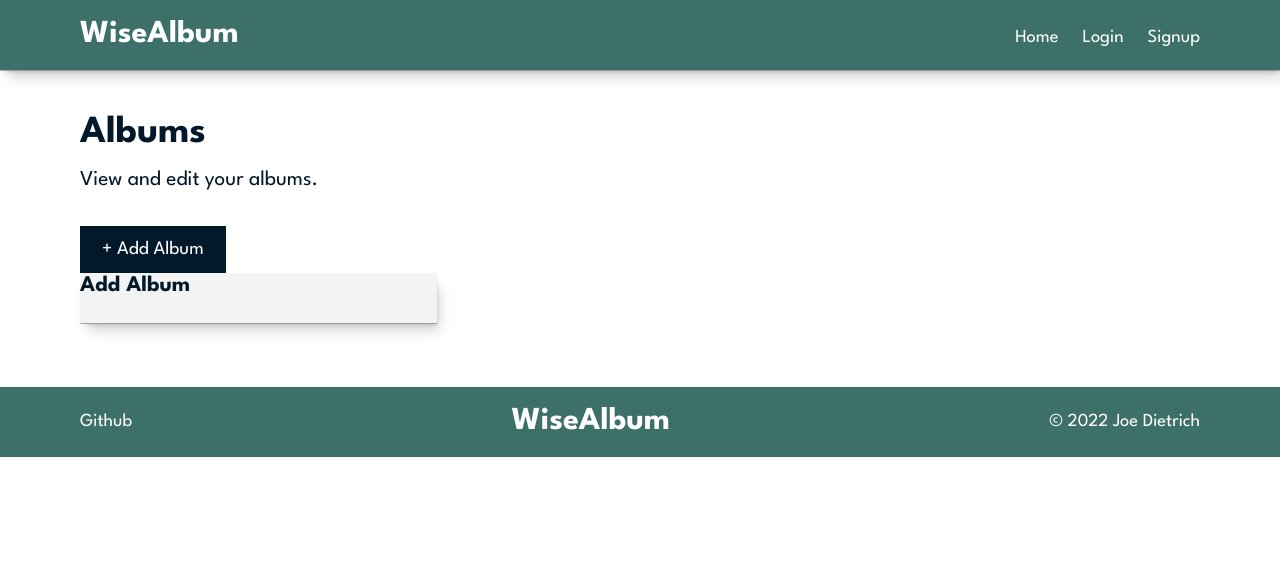
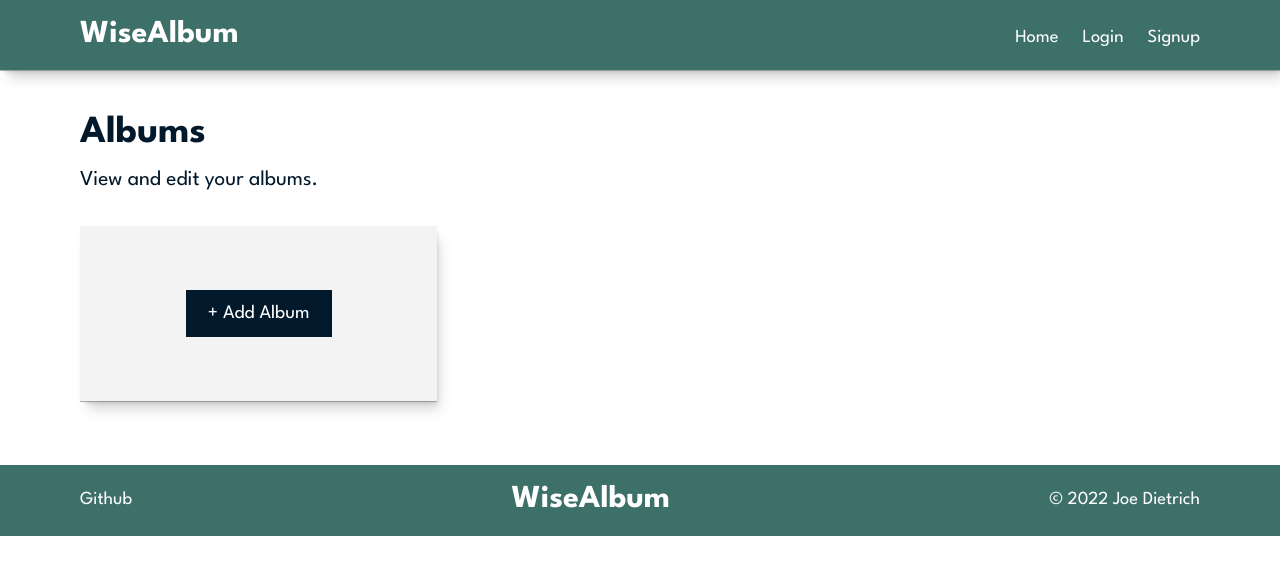
Before and after one commit to joedietrich-dev/wisealbum-frontend, a React (Create React App) app: page /organizations/1/albums in a window 1280 px wide. Shown: the top 574 px of the page. Built offline with nearby package versions, Linux system fonts and the light colour scheme.

Commit message:
Clean up styling

```diff
--- a/src/components/InputGroup.jsx
+++ b/src/components/InputGroup.jsx
@@ -34,6 +34,12 @@ const InputGroup = styled.div`
   textarea {
     height: calc(1.2rem * 1.55 * 4);
   }
+
+  & .error {
+    color: #d7263d;
+    position: relative;
+    top: 12px;
+  }
 `;
 
 export default InputGroup;
--- a/src/layouts/Layout.jsx
+++ b/src/layouts/Layout.jsx
@@ -25,7 +25,6 @@ function Layout({ children }) {
               ) : null}
               <NavLink to="/profile">My Profile</NavLink>
               <NavLink to="/logout">Logout</NavLink>
-              <NavLink to="/test">TestPage</NavLink>
             </>
           ) : (
             <>
--- a/src/pages/AlbumsList.jsx
+++ b/src/pages/AlbumsList.jsx
@@ -1,7 +1,9 @@
 import React, { useEffect, useState } from "react";
 import { useNavigate, useParams } from "react-router-dom";
+import styled from "styled-components";
 import AlbumCard from "../components/AlbumCard";
 import Card from "../components/Card";
+import CardContent from "../components/CardContent";
 import CardTitle from "../components/CardTitle";
 import Deck from "../components/Deck";
 import PageCard from "../components/PageCard";
@@ -38,7 +40,6 @@ function AlbumsList() {
     <PageCard>
       <Title>Albums</Title>
       <Subtitle>View and edit your albums.</Subtitle>
-      <PrimaryButton onClick={() => navigate(`/organizations/${organizationId}/albums/create`)}>+ Add Album</PrimaryButton>
       <Deck>
         {albums?.map((album) => (
           <AlbumCard
@@ -51,11 +52,21 @@ function AlbumsList() {
           />
         ))}
         <Card>
-          <CardTitle>Add Album</CardTitle>
+          <CenteredCardContent>
+            <PrimaryButton onClick={() => navigate(`/organizations/${organizationId}/albums/create`)}>+ Add Album</PrimaryButton>
+          </CenteredCardContent>
         </Card>
       </Deck>
     </PageCard>
   );
 }
 
+const CenteredCardContent = styled.div`
+  padding: 64px;
+  display: flex;
+  flex-direction: column;
+  align-items: center;
+  justify-content: center;
+`;
+
 export default AlbumsList;
--- a/src/pages/OrganizationCreate.jsx
+++ b/src/pages/OrganizationCreate.jsx
@@ -11,6 +11,7 @@ import { useNavigate } from "react-router-dom";
 import { ROLE } from "../helpers/roles";
 import FormArea from "../components/FormArea";
 import PrimaryButton from "../components/PrimaryButton";
+import PageCard from "../components/PageCard";
 
 function OrganizationCreate() {
   const { user, setUser } = useAuth();
@@ -30,7 +31,7 @@ function OrganizationCreate() {
   };
 
   return (
-    <div>
+    <PageCard>
       <Title>Create Organization</Title>
       <Subtitle>Once you've set up your organization, you'll be able to add your teammates! </Subtitle>
       <FormArea>
@@ -47,7 +48,7 @@ function OrganizationCreate() {
           </Form>
         </Formik>
       </FormArea>
-    </div>
+    </PageCard>
   );
 }
 
```
